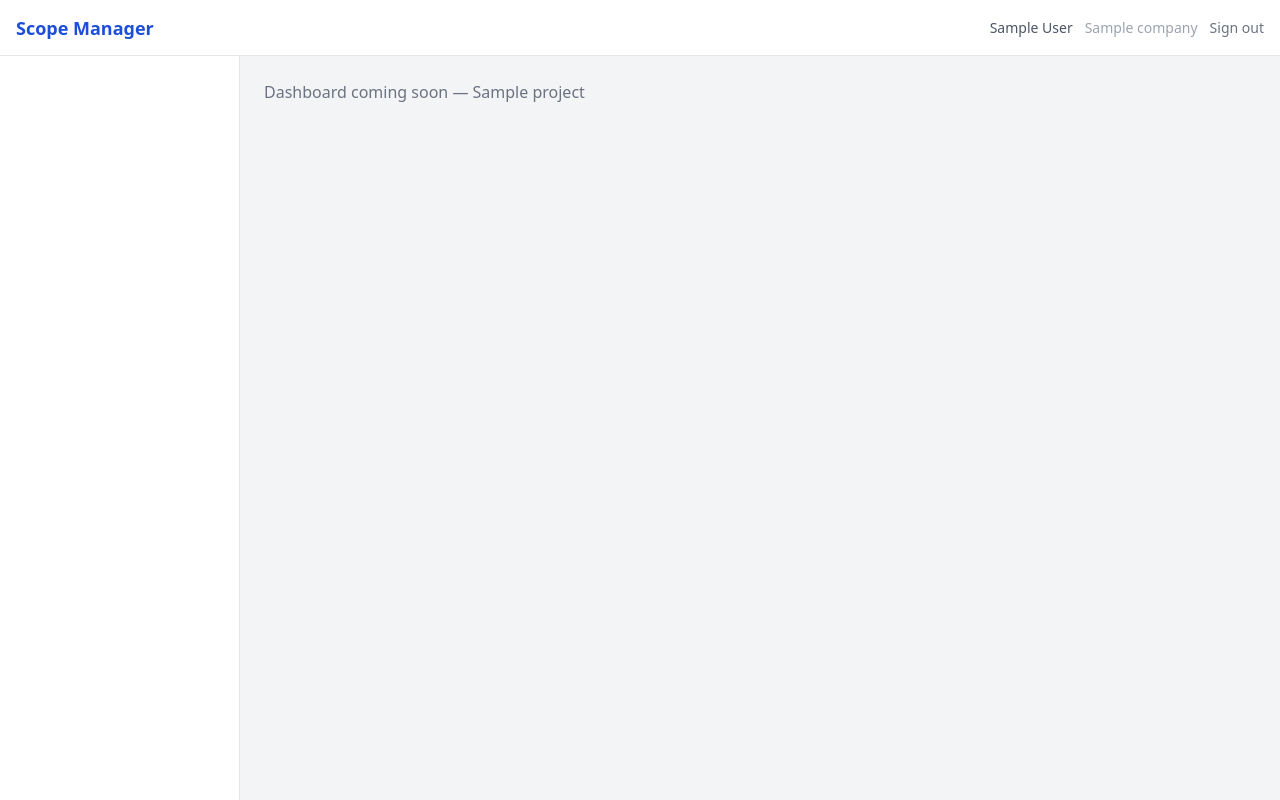
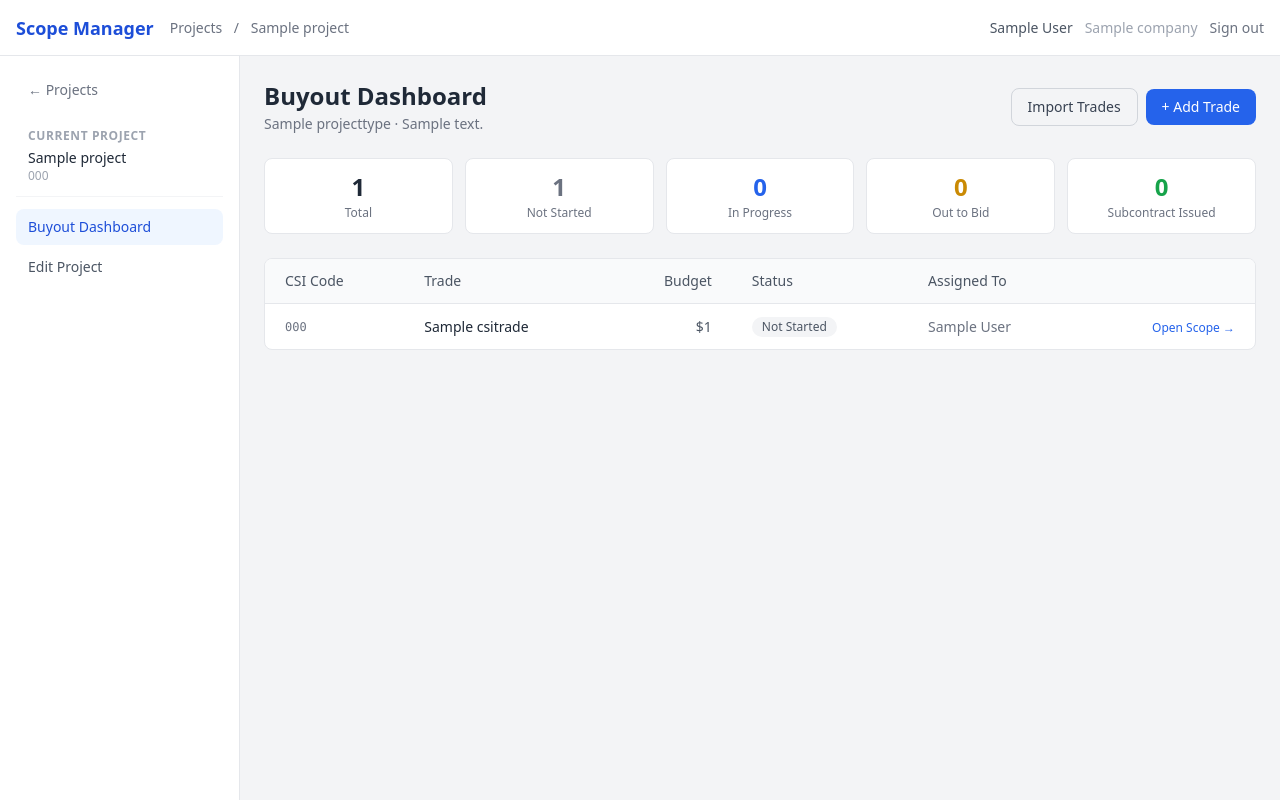
Before and after one commit to jmcuevas/scope-of-work-manager, a Django app: page /projects/1/ in a window 1280 px wide. Run offline with Django 5.2, Linux system fonts and the light colour scheme; a user stored in the database is signed in; tables that the repository leaves empty hold one stand-in row (values such as "Sample post"); some libraries are stand-ins or nearby versions.

Commit message:
Phase 2: project create/edit forms and buyout dashboard
- projects/forms.py: ProjectForm with styled widgets
- projects/views.py: create, edit, dashboard views; stub trade views
- projects/urls.py: full URL routing for all Phase 2 views
- projects/templatetags/trade_tags.py: status_badge_class filter
- templates/projects/form.html: shared create/edit form template
- templates/projects/dashboard.html: stats bar, trades table, empty state
- templates/projects/partials/trade_row.html: reusable trade row partial
- Placeholder templates for trade_import and trade_add
- docs/checklist.md: mark create/edit and dashboard tasks complete

Co-Authored-By: Claude Sonnet 4.6 <noreply@anthropic.com>

```diff
--- /dev/null
+++ b/projects/templatetags/trade_tags.py
@@ -0,0 +1,16 @@
+from django import template
+
+register = template.Library()
+
+STATUS_CLASSES = {
+    'NOT_STARTED':        'bg-gray-100 text-gray-600',
+    'SCOPE_IN_PROGRESS':  'bg-blue-100 text-blue-700',
+    'OUT_TO_BID':         'bg-yellow-100 text-yellow-700',
+    'BIDS_RECEIVED':      'bg-orange-100 text-orange-700',
+    'SUBCONTRACT_ISSUED': 'bg-green-100 text-green-700',
+}
+
+
+@register.filter
+def status_badge_class(status):
+    return STATUS_CLASSES.get(status, 'bg-gray-100 text-gray-600')
--- a/projects/urls.py
+++ b/projects/urls.py
@@ -8,4 +8,8 @@ urlpatterns = [
     path('new/', views.project_create, name='create'),
     path('<int:pk>/', views.project_dashboard, name='dashboard'),
     path('<int:pk>/edit/', views.project_edit, name='edit'),
+    path('<int:pk>/import/', views.trade_import, name='trade_import'),
+    path('<int:pk>/trades/add/', views.trade_add, name='trade_add'),
+    path('<int:pk>/trades/<int:trade_pk>/status/', views.trade_update_status, name='trade_update_status'),
+    path('<int:pk>/trades/<int:trade_pk>/assign/', views.trade_update_assign, name='trade_update_assign'),
 ]
--- a/projects/views.py
+++ b/projects/views.py
@@ -1,7 +1,8 @@
-from django.shortcuts import render, get_object_or_404
+from django.shortcuts import render, get_object_or_404, redirect
 from django.contrib.auth.decorators import login_required
 from django.db.models import Count
 from .models import Project
+from .forms import ProjectForm
 
 
 def company_project_or_404(pk, user):
@@ -22,17 +23,76 @@ def project_list(request):
 
 @login_required
 def project_create(request):
-    # Placeholder — built in next step
+    if request.method == 'POST':
+        form = ProjectForm(request.POST)
+        if form.is_valid():
+            project = form.save(commit=False)
+            project.company = request.user.company
+            project.created_by = request.user
+            project.save()
+            return redirect('projects:dashboard', pk=project.pk)
+    else:
+        form = ProjectForm()
+    return render(request, 'projects/form.html', {'form': form, 'action': 'Create'})
+
+
+@login_required
+def trade_import(request, pk):
+    project = company_project_or_404(pk, request.user)
+    return render(request, 'projects/trade_import.html', {'project': project})
+
+
+@login_required
+def trade_add(request, pk):
+    project = company_project_or_404(pk, request.user)
+    return render(request, 'projects/trade_add.html', {'project': project})
+
+
+@login_required
+def trade_update_status(request, pk, trade_pk):
     pass
+
+
+@login_required
+def trade_update_assign(request, pk, trade_pk):
+    pass
+
+
+@login_required
+def project_edit(request, pk):
+    project = company_project_or_404(pk, request.user)
+    if request.method == 'POST':
+        form = ProjectForm(request.POST, instance=project)
+        if form.is_valid():
+            form.save()
+            return redirect('projects:dashboard', pk=project.pk)
+    else:
+        form = ProjectForm(instance=project)
+    return render(request, 'projects/form.html', {
+        'form': form,
+        'action': 'Edit',
+        'project': project,
+    })
 
 
 @login_required
 def project_dashboard(request, pk):
     project = company_project_or_404(pk, request.user)
-    return render(request, 'projects/dashboard.html', {'project': project})
+    trades = (
+        project.trades
+        .select_related('csi_trade', 'assigned_to')
+        .order_by('order', 'csi_trade__csi_code')
+    )
 
+    # Stats
+    from .models import Trade as TradeModel
+    status_counts = {s.value: 0 for s in TradeModel.Status}
+    for trade in trades:
+        status_counts[trade.status] += 1
 
-@login_required
-def project_edit(request, pk):
-    project = company_project_or_404(pk, request.user)
-    return render(request, 'projects/edit.html', {'project': project})
+    return render(request, 'projects/dashboard.html', {
+        'project': project,
+        'trades': trades,
+        'status_counts': status_counts,
+        'total_trades': trades.count(),
+    })
--- a/templates/projects/dashboard.html
+++ b/templates/projects/dashboard.html
@@ -1,4 +1,126 @@
 {% extends "base.html" %}
+
+{% block title %}{{ project.name }} — Scope Manager{% endblock %}
+
+{% block breadcrumb %}
+  <a href="{% url 'projects:list' %}" class="hover:text-gray-700">Projects</a>
+  <span class="mx-2">/</span>
+  {{ project.name }}
+{% endblock %}
+
+{% block sidebar %}
+  <a href="{% url 'projects:list' %}"
+     class="flex items-center gap-2 px-3 py-2 rounded-lg text-gray-500 hover:bg-gray-50 text-sm transition-colors mb-3">
+    ← Projects
+  </a>
+
+  <div class="px-3 py-2 mb-2">
+    <p class="text-xs font-semibold text-gray-400 uppercase tracking-wider mb-1">Current Project</p>
+    <p class="text-sm font-medium text-gray-800">{{ project.name }}</p>
+    {% if project.number %}
+      <p class="text-xs text-gray-400">{{ project.number }}</p>
+    {% endif %}
+  </div>
+
+  <div class="border-t border-gray-100 pt-3 mt-1">
+    <a href="{% url 'projects:dashboard' project.pk %}"
+       class="flex items-center gap-2 px-3 py-2 rounded-lg text-primary-700 bg-primary-50 font-medium text-sm">
+      Buyout Dashboard
+    </a>
+    <a href="{% url 'projects:edit' project.pk %}"
+       class="flex items-center gap-2 px-3 py-2 rounded-lg text-gray-600 hover:bg-gray-50 text-sm transition-colors mt-1">
+      Edit Project
+    </a>
+  </div>
+{% endblock %}
+
 {% block content %}
-<p class="text-gray-500">Dashboard coming soon — {{ project.name }}</p>
+<div class="max-w-5xl">
+
+  <!-- Page header -->
+  <div class="flex items-center justify-between mb-6">
+    <div>
+      <h1 class="text-2xl font-semibold text-gray-800">Buyout Dashboard</h1>
+      <p class="text-sm text-gray-500 mt-0.5">
+        {{ project.project_type }}{% if project.address %} · {{ project.address }}{% endif %}
+      </p>
+    </div>
+    <div class="flex items-center gap-2">
+      <a href="{% url 'projects:trade_import' project.pk %}"
+         class="px-4 py-2 border border-gray-300 hover:bg-gray-50 text-gray-700 text-sm font-medium rounded-lg transition-colors">
+        Import Trades
+      </a>
+      <a href="{% url 'projects:trade_add' project.pk %}"
+         class="px-4 py-2 bg-primary-600 hover:bg-primary-700 text-white text-sm font-medium rounded-lg transition-colors">
+        + Add Trade
+      </a>
+    </div>
+  </div>
+
+  <!-- Stats bar -->
+  <div class="grid grid-cols-5 gap-3 mb-6">
+    {% with counts=status_counts %}
+    <div class="bg-white rounded-lg border border-gray-200 px-4 py-3 text-center">
+      <p class="text-2xl font-semibold text-gray-800">{{ total_trades }}</p>
+      <p class="text-xs text-gray-500 mt-0.5">Total</p>
+    </div>
+    <div class="bg-white rounded-lg border border-gray-200 px-4 py-3 text-center">
+      <p class="text-2xl font-semibold text-gray-500">{{ counts.NOT_STARTED }}</p>
+      <p class="text-xs text-gray-500 mt-0.5">Not Started</p>
+    </div>
+    <div class="bg-white rounded-lg border border-gray-200 px-4 py-3 text-center">
+      <p class="text-2xl font-semibold text-blue-600">{{ counts.SCOPE_IN_PROGRESS }}</p>
+      <p class="text-xs text-gray-500 mt-0.5">In Progress</p>
+    </div>
+    <div class="bg-white rounded-lg border border-gray-200 px-4 py-3 text-center">
+      <p class="text-2xl font-semibold text-yellow-600">{{ counts.OUT_TO_BID }}</p>
+      <p class="text-xs text-gray-500 mt-0.5">Out to Bid</p>
+    </div>
+    <div class="bg-white rounded-lg border border-gray-200 px-4 py-3 text-center">
+      <p class="text-2xl font-semibold text-green-600">{{ counts.SUBCONTRACT_ISSUED }}</p>
+      <p class="text-xs text-gray-500 mt-0.5">Subcontract Issued</p>
+    </div>
+    {% endwith %}
+  </div>
+
+  <!-- Trades table -->
+  {% if trades %}
+  <div class="bg-white rounded-lg border border-gray-200 overflow-hidden">
+    <table class="w-full text-sm">
+      <thead class="bg-gray-50 border-b border-gray-200">
+        <tr>
+          <th class="text-left px-5 py-3 font-medium text-gray-600">CSI Code</th>
+          <th class="text-left px-5 py-3 font-medium text-gray-600">Trade</th>
+          <th class="text-right px-5 py-3 font-medium text-gray-600">Budget</th>
+          <th class="text-left px-5 py-3 font-medium text-gray-600">Status</th>
+          <th class="text-left px-5 py-3 font-medium text-gray-600">Assigned To</th>
+          <th class="px-5 py-3"></th>
+        </tr>
+      </thead>
+      <tbody class="divide-y divide-gray-100" id="trades-table">
+        {% for trade in trades %}
+        {% include "projects/partials/trade_row.html" with trade=trade %}
+        {% endfor %}
+      </tbody>
+    </table>
+  </div>
+
+  {% else %}
+  <!-- Empty state -->
+  <div class="bg-white rounded-lg border border-gray-200 border-dashed py-16 text-center">
+    <p class="text-gray-400 text-sm mb-4">No trades yet. Import from your estimate or add them manually.</p>
+    <div class="flex items-center justify-center gap-3">
+      <a href="{% url 'projects:trade_import' project.pk %}"
+         class="px-4 py-2 border border-gray-300 hover:bg-gray-50 text-gray-700 text-sm font-medium rounded-lg transition-colors">
+        Import Trades
+      </a>
+      <a href="{% url 'projects:trade_add' project.pk %}"
+         class="px-4 py-2 bg-primary-600 hover:bg-primary-700 text-white text-sm font-medium rounded-lg transition-colors">
+        + Add Trade
+      </a>
+    </div>
+  </div>
+  {% endif %}
+
+</div>
 {% endblock %}
--- /dev/null
+++ b/templates/projects/partials/trade_row.html
@@ -0,0 +1,25 @@
+{% load trade_tags %}
+<tr class="hover:bg-gray-50 transition-colors" id="trade-{{ trade.pk }}">
+  <td class="px-5 py-3 text-gray-500 font-mono text-xs">{{ trade.csi_trade.csi_code }}</td>
+  <td class="px-5 py-3 font-medium text-gray-800">{{ trade.csi_trade.name }}</td>
+  <td class="px-5 py-3 text-right text-gray-600">
+    {% if trade.budget %}${{ trade.budget|floatformat:0 }}{% else %}<span class="text-gray-300">—</span>{% endif %}
+  </td>
+  <td class="px-5 py-3">
+    <span class="inline-flex items-center px-2.5 py-0.5 rounded-full text-xs font-medium {{ trade.status|status_badge_class }}">
+      {{ trade.get_status_display }}
+    </span>
+  </td>
+  <td class="px-5 py-3 text-gray-500 text-sm">
+    {% if trade.assigned_to %}
+      {{ trade.assigned_to.get_full_name|default:trade.assigned_to.email }}
+    {% else %}
+      <span class="text-gray-300">Unassigned</span>
+    {% endif %}
+  </td>
+  <td class="px-5 py-3 text-right">
+    <a href="#" class="text-primary-600 hover:text-primary-800 text-xs font-medium transition-colors">
+      Open Scope →
+    </a>
+  </td>
+</tr>
--- /dev/null
+++ b/templates/projects/trade_add.html
@@ -0,0 +1,4 @@
+{% extends "base.html" %}
+{% block content %}
+<p class="text-gray-500">Add trade coming soon — {{ project.name }}</p>
+{% endblock %}
--- /dev/null
+++ b/templates/projects/trade_import.html
@@ -0,0 +1,4 @@
+{% extends "base.html" %}
+{% block content %}
+<p class="text-gray-500">Trade import coming soon — {{ project.name }}</p>
+{% endblock %}
```
Also changed, not shown: docs/checklist.md (+10 -10 lines), projects/forms.py (added, +34 -0 lines), templates/projects/form.html (added, +106 -0 lines), projects/templatetags/__init__.py (added).
